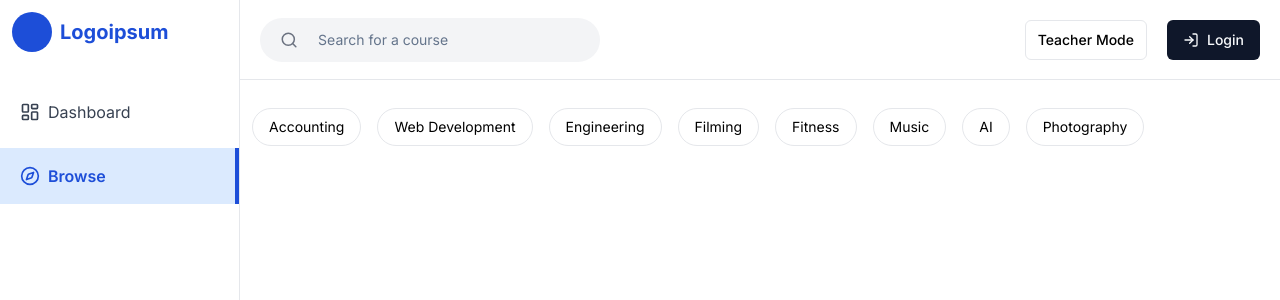
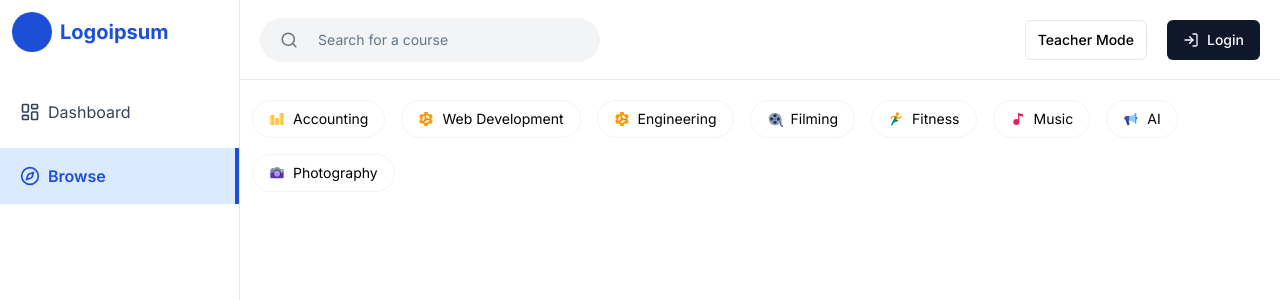
Before and after one commit to KevinPgn/lms-NEXT, a Next.js app: page / in a window 1280 px wide. Shown: the top 300 px of the page. Built offline with nearby package versions, Linux system fonts and the light colour scheme; no server answers.

Commit message:
categories

```diff
--- a/src/app/page.tsx
+++ b/src/app/page.tsx
@@ -12,7 +12,7 @@ export default async function Home() {
 
       <main className="flex-1">
         <Headers session={session}/>
-        <div className="flex flex-col gap-4 p-3 mt-4">
+        <div className="flex flex-col gap-4 p-3 mt-2">
           <Categories />
         </div>
       </main>
--- a/src/components/categories/Categories.tsx
+++ b/src/components/categories/Categories.tsx
@@ -5,8 +5,9 @@ export const Categories = () => {
     <div className="flex flex-col gap-4">
       <div className="flex flex-wrap gap-4">
         {categories.map((category) => (
-          <div key={category.name} className="p-2 text-sm cursor-pointer hover:bg-gray-100 duration-75 dark:hover:bg-gray-700 px-4 rounded-full border border-gray-200 dark:bg-gray-800 dark:border-gray-700">
-            {category.name}
+          <div key={category.name} className="flex items-center gap-2 p-2 text-sm cursor-pointer hover:bg-gray-100 duration-75 dark:hover:bg-gray-700 px-4 rounded-full border border-gray-100 dark:bg-gray-800 dark:border-gray-700">
+            <category.icon className="w-4 h-4" />
+            <span>{category.name}</span>
           </div>
         ))}
       </div>
```
Also changed, not shown: src/features/data/Categories.ts (+11 -0 lines).
